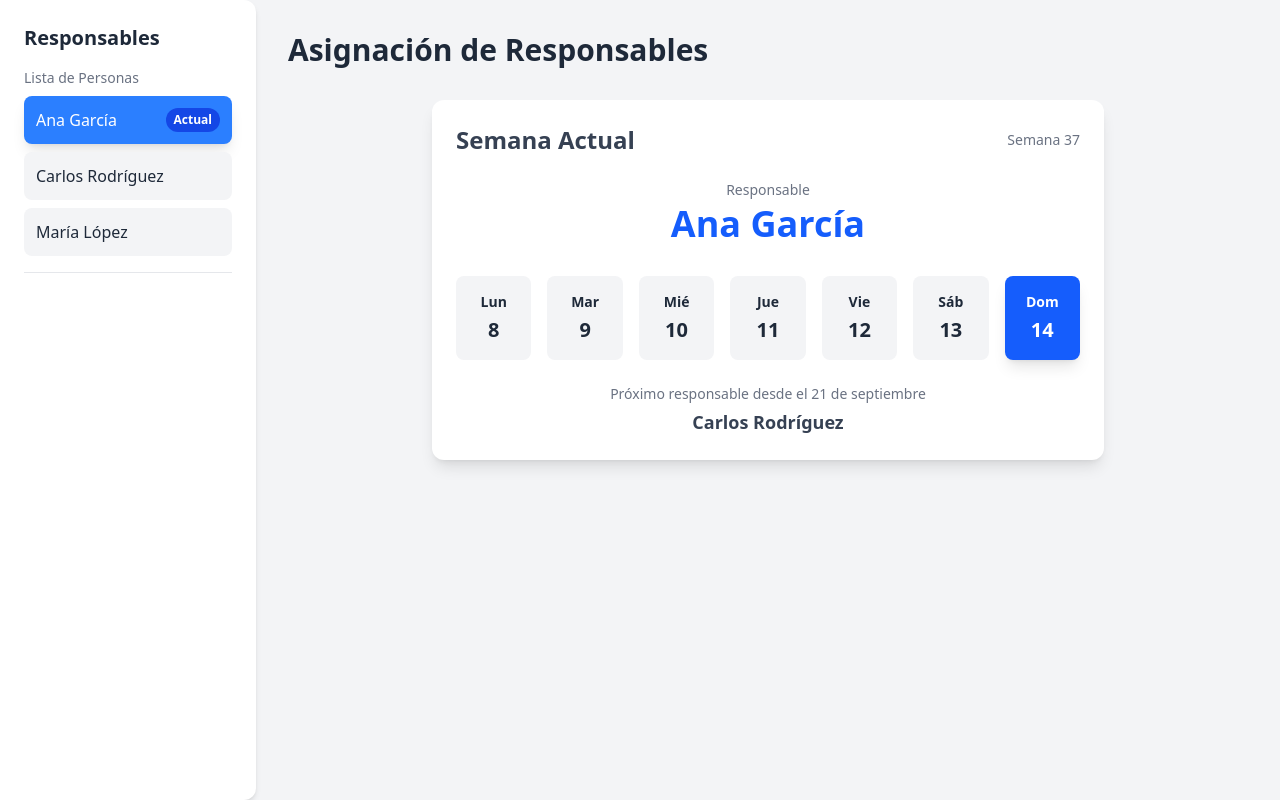
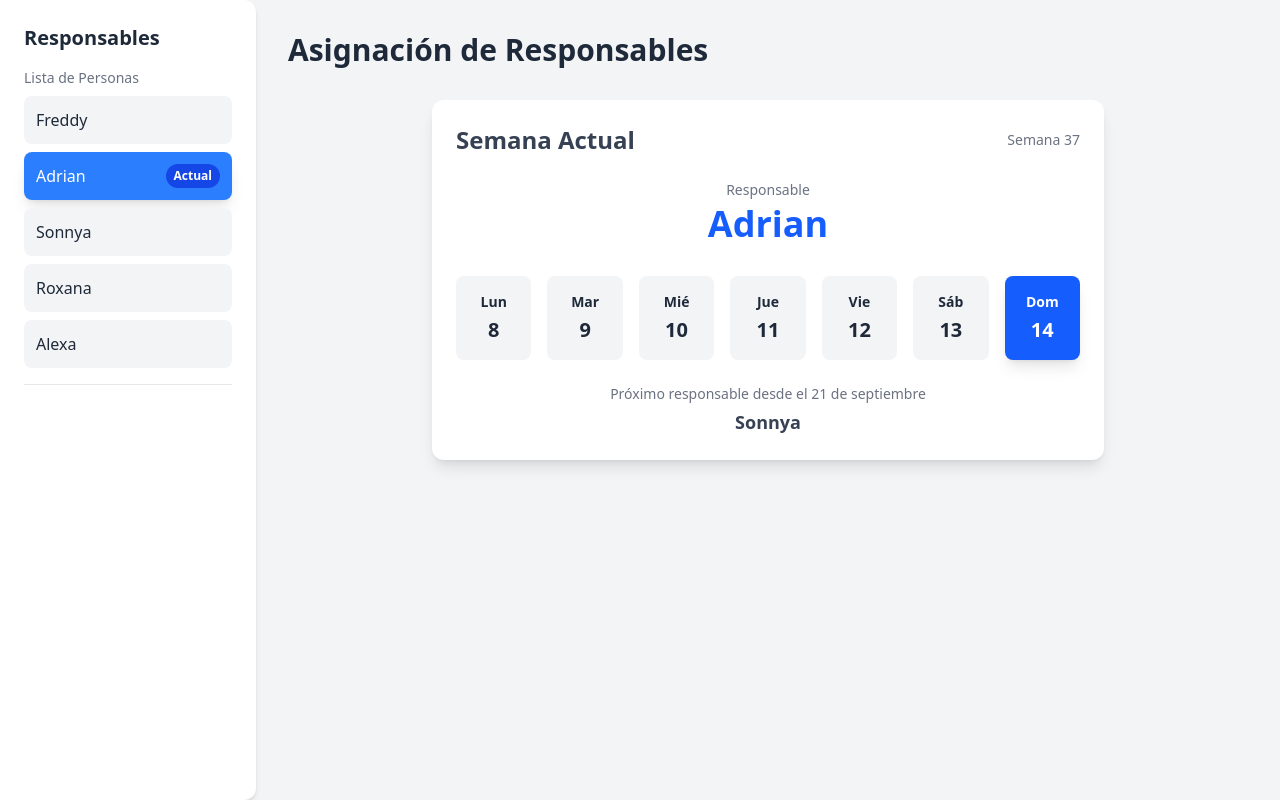
Before and after one commit to eslan21/codespaces-react, a React (Vite) app: page / in a window 1280 px wide. Built offline with nearby package versions, Linux system fonts and the light colour scheme.

Commit message:
Cambios en la lista

```diff
--- a/src/App.jsx
+++ b/src/App.jsx
@@ -4,9 +4,11 @@ import Sidebar from './components/Sidebar';
 import Calendar from './components/Calendar';
 
 const people = [
-  { id: 1, name: 'Ana García' },
-  { id: 2, name: 'Carlos Rodríguez' },
-  { id: 3, name: 'María López' },
+  { id: 1, name: 'Freddy' },
+  { id: 2, name: 'Adrian' },
+  { id: 3, name: 'Sonnya' },
+  { id: 4, name: 'Roxana' },
+  { id: 5, name: 'Alexa' },
 ];
 
 function App() {
```
